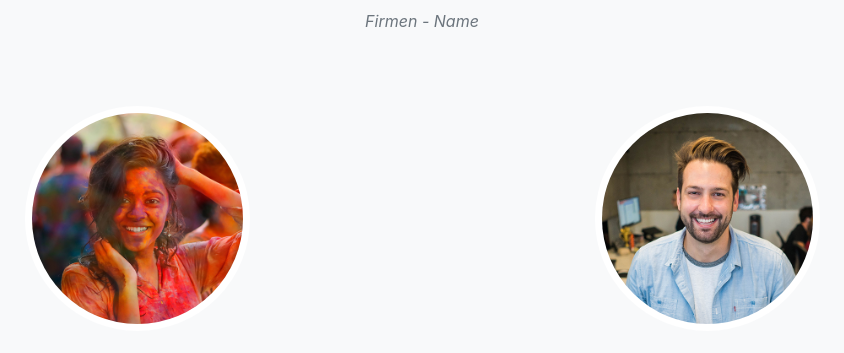
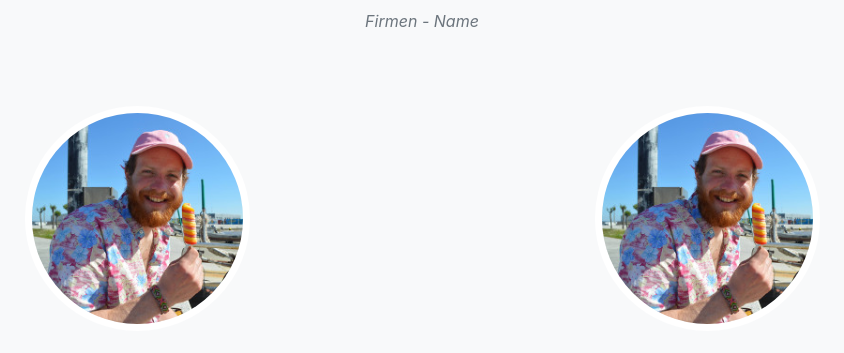
Before and after one commit to tobirohrer/website-lawyer, a website with bundled scripts: page index.html in a window 1280 px wide. Shown: the part 1079-1432 px from the top of the page, without its empty margins (218-1062 px from the left). Built offline with nearby package versions, Linux system fonts and the light colour scheme; a web font is replaced by a local one.

Commit message:
changed placeholder images

```diff
--- a/index.html
+++ b/index.html
@@ -80,14 +80,14 @@
         <div class="row">
           <div class="col-sm-6">
             <div class="team-member">
-              <img class="mx-auto rounded-circle" src="img/team/1.jpg" alt="">
+              <img class="mx-auto rounded-circle" src="img/team/tobi.jpg" alt="">
               <h4>Tobi </h4>
               <p class="text-muted">Anwalt1</p>
             </div>
           </div>
           <div class="col-sm-6">
             <div class="team-member">
-              <img class="mx-auto rounded-circle" src="img/team/2.jpg" alt="">
+              <img class="mx-auto rounded-circle" src="img/team/tobi.jpg" alt="">
               <h4>Testperson 1</h4>
               <p class="text-muted">Anwalt2</p>
             </div>
```
Also changed, not shown: img/team/1.jpg (deleted), img/team/2.jpg (deleted), img/team/3.jpg (deleted), img/team/tobi.jpg (added).
